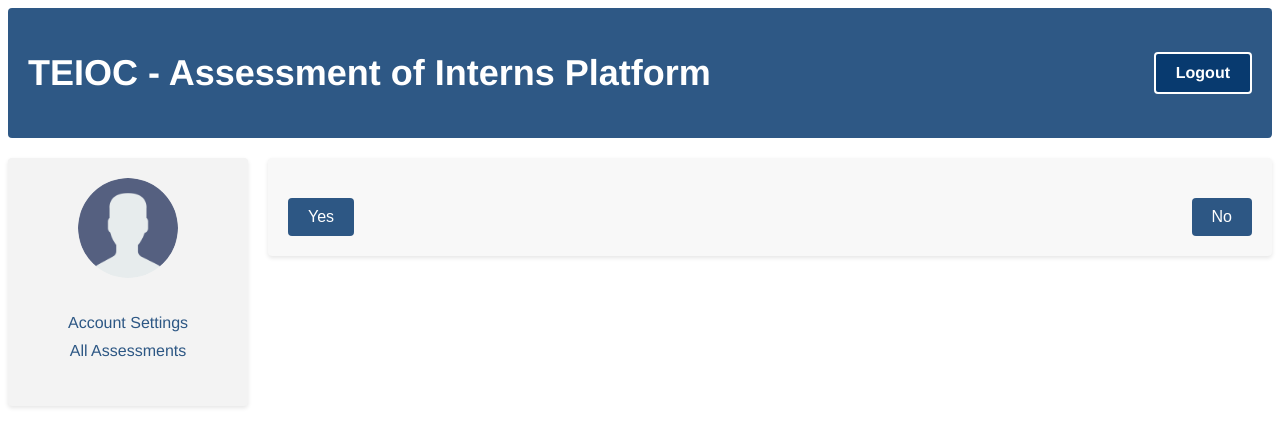
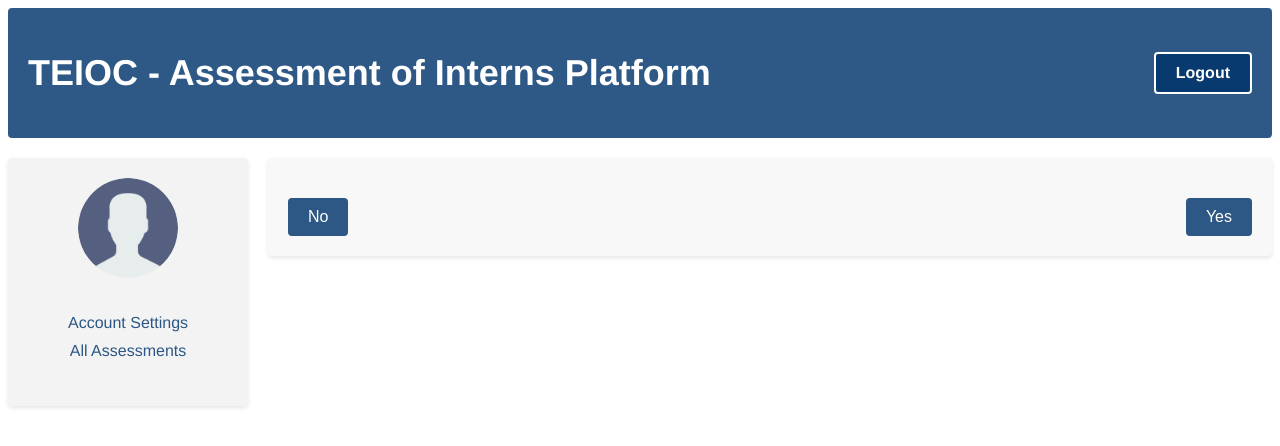
Before and after one commit to TEIOC/teioc-front, a React (Create React App) app: page /confirm-take-assessment/1 in a window 1280 px wide. Shown: the top 446 px of the page. Built offline with nearby package versions, Linux system fonts and the light colour scheme; no server answers.

Commit message:
available redirection + styling

```diff
--- a/src/components/forms/ConfirmTakeSurveyForm.js
+++ b/src/components/forms/ConfirmTakeSurveyForm.js
@@ -40,12 +40,12 @@ const ConfirmTakeSurveyForm = ({ survey_id }) => {
             )}
             <form className="specific-form-container">
                 <div className="form-footer">
+                    <button className="form-button" onClick={handleRefuse}>
+                        No
+                    </button>
+                    <span className="button-space"></span>
                     <button className="form-button" onClick={handleAgree}>
                         Yes
-                    </button>
-                    <span className="button-space"></span>
-                    <button className="form-button" onClick={handleRefuse}>
-                        No
                     </button>
                 </div>
             </form>
--- a/src/pages/LoginPages/LoginPage.js
+++ b/src/pages/LoginPages/LoginPage.js
@@ -8,8 +8,7 @@ function LoginPage() {
 
 	const handleLoginSuccess = (userData) => {
 		localStorage.setItem("jwt", userData.token);
-localStorage.setItem("refreshToken", userData.refreshToken);
-navigate("/assessments", { state: { internName: userData.name } });
+		navigate("/available-assessments", { state: { internName: userData.name } });
 	};
 
 	return (
```
